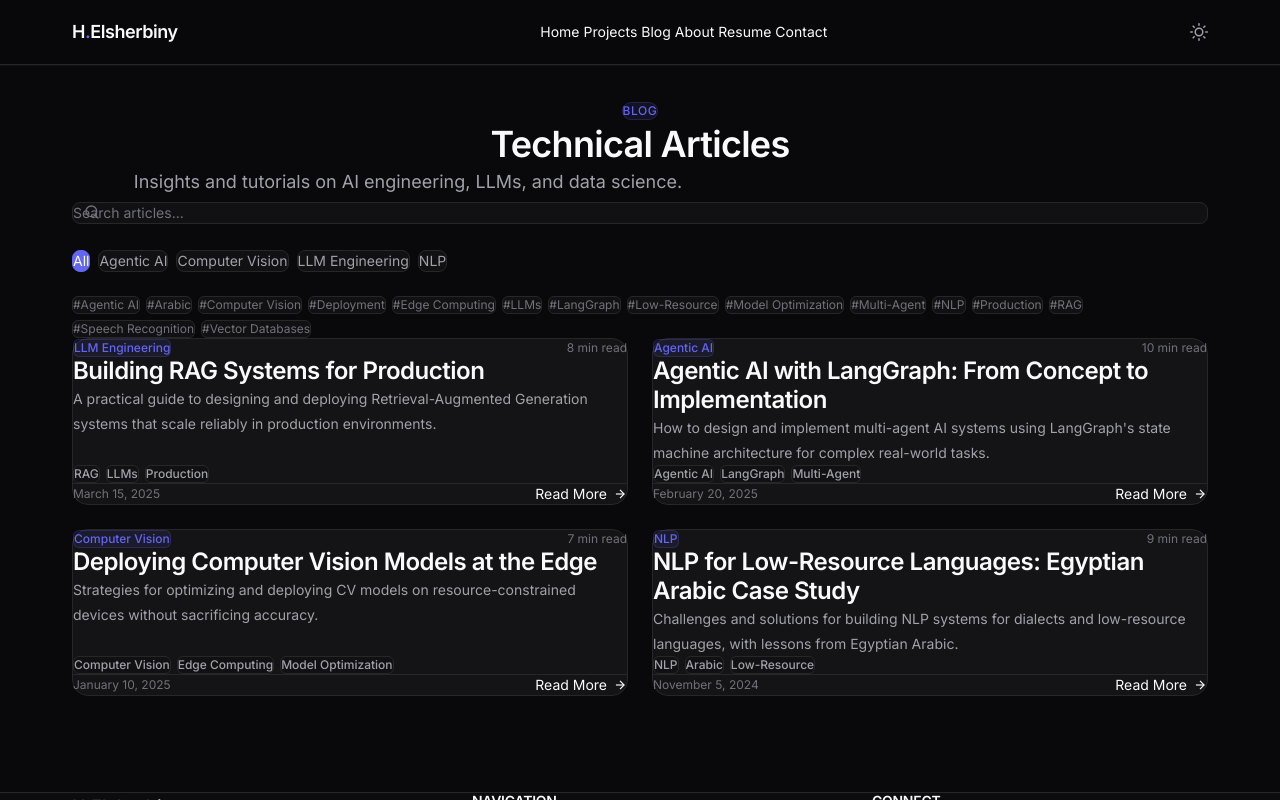
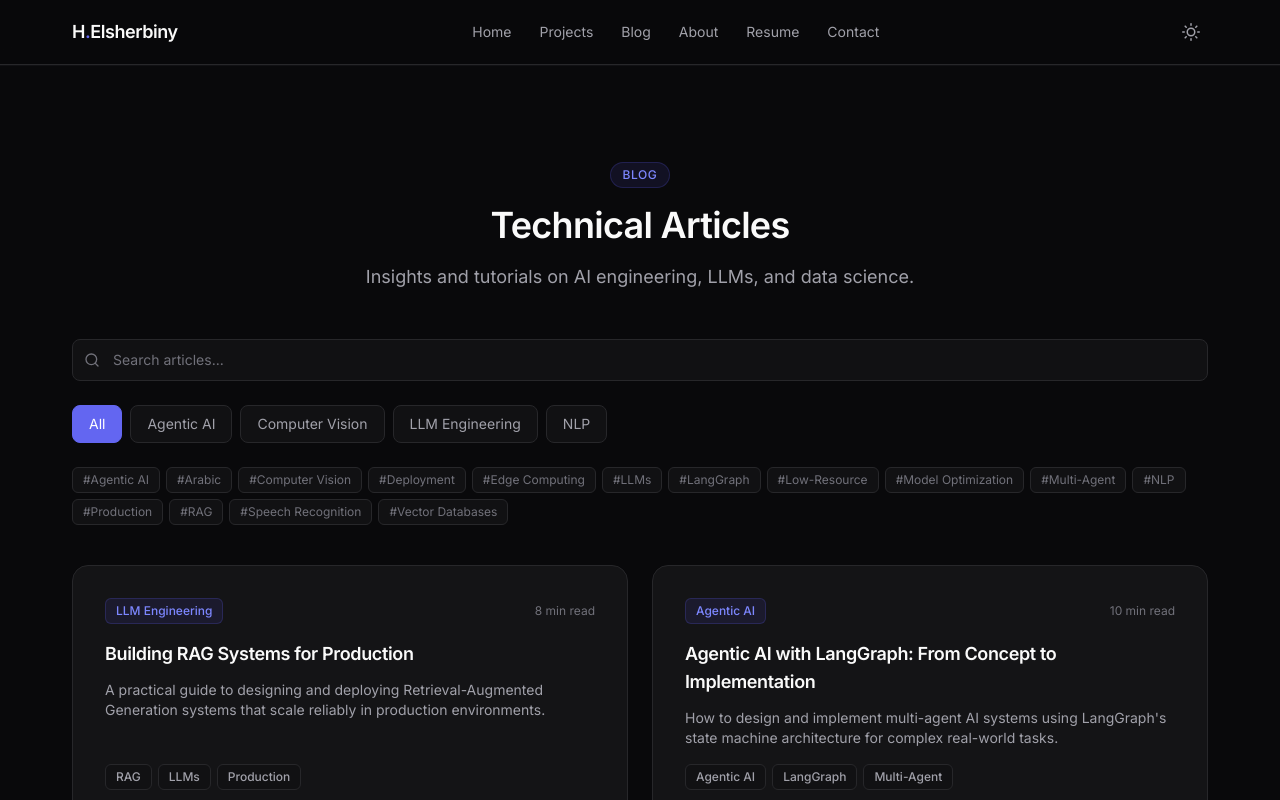
Before and after one commit to H-Elsherbiny/portfolio, a Next.js app: page /blog in a window 1280 px wide. Shown: the top 800 px of the page. Built offline with nearby package versions, Linux system fonts and the light colour scheme.

Commit message:
style: resolve Tailwind CSS v4 utility cascade overrides and migrate custom CSS to directives

```diff
--- a/app/globals.css
+++ b/app/globals.css
@@ -78,16 +78,48 @@
   --font-mono: var(--font-jetbrains-mono);
 }
 
+@theme {
+  --animate-fade-in: fade-in 0.6s ease-out forwards;
+  --animate-fade-in-up: fade-in-up 0.6s ease-out forwards;
+  --animate-pulse-glow: pulse-glow 2s cubic-bezier(0.4, 0, 0.6, 1) infinite;
+
+  @keyframes fade-in {
+    from {
+      opacity: 0;
+      transform: translateY(10px);
+    }
+    to {
+      opacity: 1;
+      transform: translateY(0);
+    }
+  }
+
+  @keyframes fade-in-up {
+    from {
+      opacity: 0;
+      transform: translateY(20px);
+    }
+    to {
+      opacity: 1;
+      transform: translateY(0);
+    }
+  }
+
+  @keyframes pulse-glow {
+    0%, 100% {
+      box-shadow: 0 0 15px rgba(99, 102, 241, 0.1);
+    }
+    50% {
+      box-shadow: 0 0 25px rgba(99, 102, 241, 0.2);
+    }
+  }
+}
+
 /* ============================================================
    Base Styles
    ============================================================ */
 
-* {
-  box-sizing: border-box;
-  margin: 0;
-  padding: 0;
-}
-
+@layer base {
   html {
     scroll-behavior: smooth;
     -webkit-font-smoothing: antialiased;
@@ -166,62 +198,59 @@ a {
     background-color: var(--accent);
     color: white;
   }
+}
+
 
 /* ============================================================
    Utility Classes
    ============================================================ */
 
-.gradient-text {
+@utility gradient-text {
   background: var(--accent-gradient);
   -webkit-background-clip: text;
   -webkit-text-fill-color: transparent;
   background-clip: text;
 }
 
-.glass-card {
+@utility glass-card {
   background: var(--bg-card);
   border: 1px solid var(--border);
   border-radius: 1rem;
   backdrop-filter: blur(8px);
   transition: all 0.3s ease;
-}
 
-.glass-card:hover {
+  &:hover {
     border-color: var(--border-hover);
     background: var(--bg-card-hover);
   }
-
-.section-container {
-  max-width: 1200px;
-  margin: 0 auto;
-  padding: 0 1.5rem;
 }
 
+@utility section-container {
+  max-width: 1200px;
+  margin-inline: auto;
+  padding-inline: 1.5rem;
+
   @media (min-width: 768px) {
-  .section-container {
-    padding: 0 2rem;
+    padding-inline: 2rem;
   }
 }
 
-.section-spacing {
+@utility section-spacing {
   padding-top: 4rem;
   padding-bottom: 4rem;
-}
 
   @media (min-width: 768px) {
-  .section-spacing {
     padding-top: 6rem;
     padding-bottom: 6rem;
   }
 }
 
-/* Subtle glow effect for accent elements */
-.glow {
+@utility glow {
   box-shadow: 0 0 20px rgba(99, 102, 241, 0.15);
+
+  &:hover {
+    box-shadow: 0 0 30px rgba(99, 102, 241, 0.25);
   }
-
-.glow:hover {
-  box-shadow: 0 0 30px rgba(99, 102, 241, 0.25);
 }
 
 /* Focus styles for accessibility */
@@ -252,53 +281,10 @@ pre code {
   padding: 0;
 }
 
-/* ============================================================
-   Animations
-   ============================================================ */
-
-@keyframes fade-in {
-  from {
-    opacity: 0;
-    transform: translateY(10px);
-  }
-  to {
-    opacity: 1;
-    transform: translateY(0);
-  }
-}
-
-@keyframes fade-in-up {
-  from {
-    opacity: 0;
-    transform: translateY(20px);
-  }
-  to {
-    opacity: 1;
-    transform: translateY(0);
-  }
-}
-
-@keyframes pulse-glow {
-  0%, 100% {
-    box-shadow: 0 0 15px rgba(99, 102, 241, 0.1);
-  }
-  50% {
-    box-shadow: 0 0 25px rgba(99, 102, 241, 0.2);
-  }
-}
-
-.animate-fade-in {
-  animation: fade-in 0.6s ease-out forwards;
-}
-
-.animate-fade-in-up {
-  animation: fade-in-up 0.6s ease-out forwards;
-}
-
 /* Stagger delays for lists */
-.stagger-1 { animation-delay: 0.1s; }
-.stagger-2 { animation-delay: 0.2s; }
-.stagger-3 { animation-delay: 0.3s; }
-.stagger-4 { animation-delay: 0.4s; }
-.stagger-5 { animation-delay: 0.5s; }
-.stagger-6 { animation-delay: 0.6s; }
+@utility stagger-1 { animation-delay: 0.1s; }
+@utility stagger-2 { animation-delay: 0.2s; }
+@utility stagger-3 { animation-delay: 0.3s; }
+@utility stagger-4 { animation-delay: 0.4s; }
+@utility stagger-5 { animation-delay: 0.5s; }
+@utility stagger-6 { animation-delay: 0.6s; }
--- a/components/home/CTASection.tsx
+++ b/components/home/CTASection.tsx
@@ -10,7 +10,7 @@ export default function CTASection() {
             <div className="absolute top-1/2 left-1/2 -translate-x-1/2 -translate-y-1/2 w-[500px] h-[500px] rounded-full bg-accent/5 blur-[100px]" />
           </div>
 
-          <span className="inline-block mb-4 px-3 py-1 text-xs font-medium rounded-full bg-accent-muted text-accent border border-accent/20 uppercase tracking-wider">
+          <span className="inline-block mb-4 px-3 py-1 text-xs font-medium rounded-full bg-indigo-500/10 text-indigo-400 border border-indigo-500/20 uppercase tracking-wider">
             Let&apos;s Work Together
           </span>
 
--- a/components/ui/Badge.tsx
+++ b/components/ui/Badge.tsx
@@ -15,7 +15,7 @@ export default function Badge({
     default:
       "bg-bg-secondary text-text-secondary border border-border",
     accent:
-      "bg-accent-muted text-accent border border-accent/20",
+      "bg-indigo-500/10 text-indigo-400 border border-indigo-500/20",
     outline:
       "border border-border text-text-secondary",
   };
--- a/components/ui/SectionHeader.tsx
+++ b/components/ui/SectionHeader.tsx
@@ -16,7 +16,7 @@ export default function SectionHeader({
   return (
     <div className={`mb-12 ${alignment}`}>
       {badge && (
-        <span className="inline-block mb-4 px-3 py-1 text-xs font-medium rounded-full bg-accent-muted text-accent border border-accent/20 uppercase tracking-wider">
+        <span className="inline-block mb-4 px-3 py-1 text-xs font-medium rounded-full bg-indigo-500/10 text-indigo-400 border border-indigo-500/20 uppercase tracking-wider">
           {badge}
         </span>
       )}
```
Lines whose indentation alone changed are shown as unchanged.
